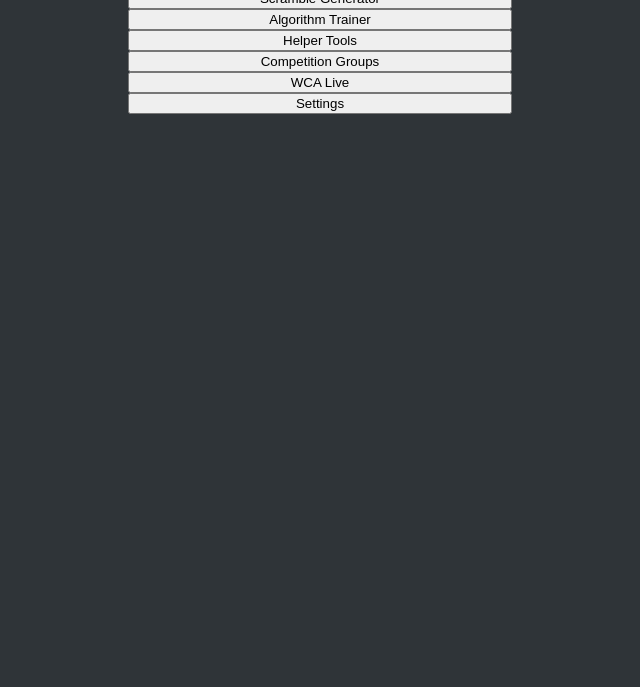
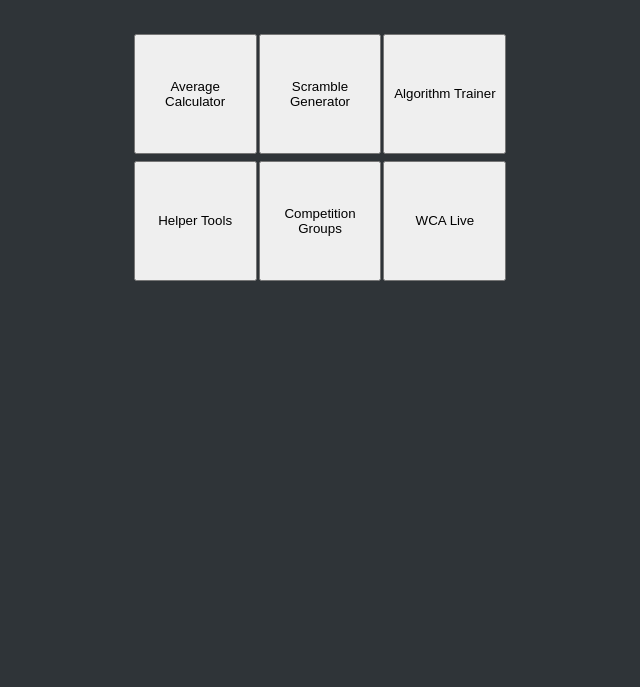
Before and after one commit to Aleks-b01/Comp-Utils, a plain HTML site: page main.html in a window 1280 px wide. Shown: the part 113-800 px from the top of the page, without its empty margins (320-960 px from the left). Drawn offline with Linux system fonts and the light colour scheme.

Commit message:
Add files via upload

```diff
--- a/index.css
+++ b/index.css
@@ -5,19 +5,40 @@
 	width: 100%;
 }
 
-/* Everything until the next double comment is related to the menus/ui (essentially divs), single comments reffer to which menu it is */
-/* Main menu */
 #menu {
 	display: flex;
-	height: 100%;
+	height: 50%;
 	width: 30%;
-	flex-direction: column;
+	flex-direction: row;
 	position: absolute;
 	left: 50%;
 	transform: translate(-50%,0%);
+	flex-wrap: wrap;
+	justify-content: center;
 }
 
-/* Average calculator div */
+#tag {
+	height: 20%;
+	width: 100%;
+	color: white;
+	font-size: 45px;
+	font-family: Arial;
+}
+
+#calc, #scramble, #algs, #helpers, #competitiongroups, #wcalive {
+	height: 120px;
+	width: 32%;
+	margin: 1px;
+}
+
+#settings {
+	position: absolute;
+	top: 5px;
+	right: 5px;
+	height: 50px;
+	width: 50px;
+}
+
 #calcdiv {
 	display: none; /* Normally flex */
 	height: 100%;
@@ -28,7 +49,6 @@
 	visibility: hidden;
 }
 
-/* Both divs are from the calculator */
 #timesdiv {
 	height: 100%;
 	width: 50%;
@@ -39,7 +59,6 @@
 	width: 50%;
 }
 
-/* The text in the calculator that takes you to the settings to change your target average */
 #settarget {
 	position: absolute;
 	bottom: 20px;
@@ -47,7 +66,6 @@
 	z-index: 1;
 }
 
-/* The format dropdown menu in settings */
 #format {
 	display: flex;
 	flex-direction: column;
@@ -67,7 +85,6 @@
 	width: 100px;
 }
 
-/* Scramble generator div */
 #scramblediv {
 	display: none; /* Normally flex */
 	height: 100%;
@@ -76,7 +93,6 @@
 	align-items: center;
 }
 
-/* Event selector button */
 #eventselector {
 	height: 30px; /* Height and width will most likely be changed */
 	width: 30px;
@@ -84,7 +100,6 @@
 	top: 5px;
 	left: 5px;
 }
-/* Div for the scramble text */
 #scrambletextdiv {
 	display: flex;
 	height: 100%;
@@ -93,7 +108,6 @@
 	align-items: center;
 }
 
-/* Menu to select the events in the scramble gen */
 #eventselectormenudiv {
 	display: none; /* Normally block */
 	height: 50%;
@@ -104,7 +118,6 @@
 	transform: translate(-50%,-50%);
 }
 
-/* Helper tools div (in the works) */
 #helpersdiv {
 	display: none;
 	height: 100%;
@@ -139,14 +152,12 @@
 }
 
 
-/* Settins menu (in the works, will prob be finished last since i need to know all of the settings for each mode) */
 #settingsmenu {
 	display: none;
 	height: 100%;
 	width: 100%;
 }
 
-/* The button that takes you back to the main menu */
 .menubutton {
 	visibility: hidden;
 	position: absolute;
@@ -165,9 +176,6 @@
 	right: 5px;
 }
 
-/* Same as top one, but takes you back to Avg Calculator instead of the menu */
 #targetavgbutton {
 	visibility: hidden;
 }
-/* Something will go here next */
-/* */
```
